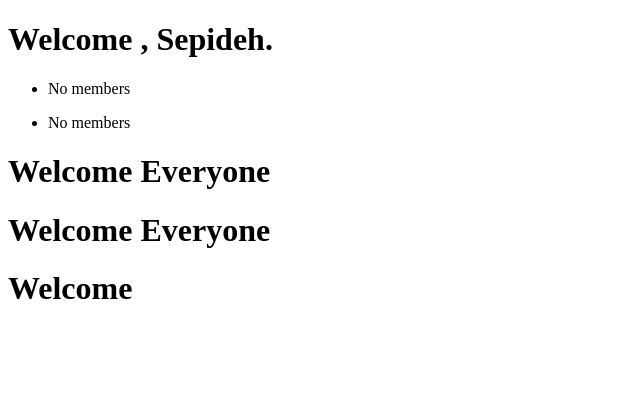
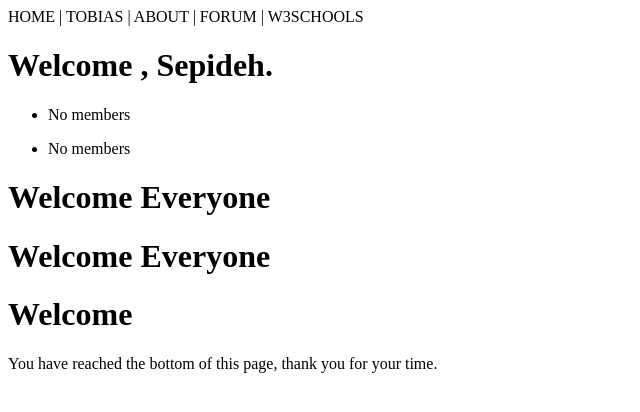
Before and after one commit to SepidehHosseinian/From-Django-Unchained-to-Django-Unleashed, a Django app: page /testing/ in a window 1280 px wide. Shown: the top 412 px of the page, without its empty margins (0-640 px from the left). Run offline with Django 5.2, Linux system fonts and the light colour scheme.

Commit message:
Variables in Include

```diff
--- /dev/null
+++ b/my_tennis_club/members/templates/footer.html
@@ -0,0 +1 @@
+<p>You have reached the bottom of this page, thank you for your time.</p>
--- /dev/null
+++ b/my_tennis_club/members/templates/mymenu.html
@@ -0,0 +1 @@
+<div>HOME | {{ me }} | ABOUT | FORUM | {{ sponsor }}</div>
--- a/my_tennis_club/members/templates/template.html
+++ b/my_tennis_club/members/templates/template.html
@@ -1,6 +1,7 @@
 <!DOCTYPE html>
 <html>
 <body>
+  {% include "mymenu.html" with me="TOBIAS" sponsor="W3SCHOOLS" %}
   {% with firstname="Sepideh" %}
   {% if greeting == 1 %}
   <h1>Hello {{ firstname }}, how are you?</h1>
@@ -95,6 +96,6 @@
 <! –– Smaller Comments ––>
 <h1>Welcome{# Everyone#}</h1>
 
-
+{% include 'footer.html' %}
 </body>
 </html>
```
